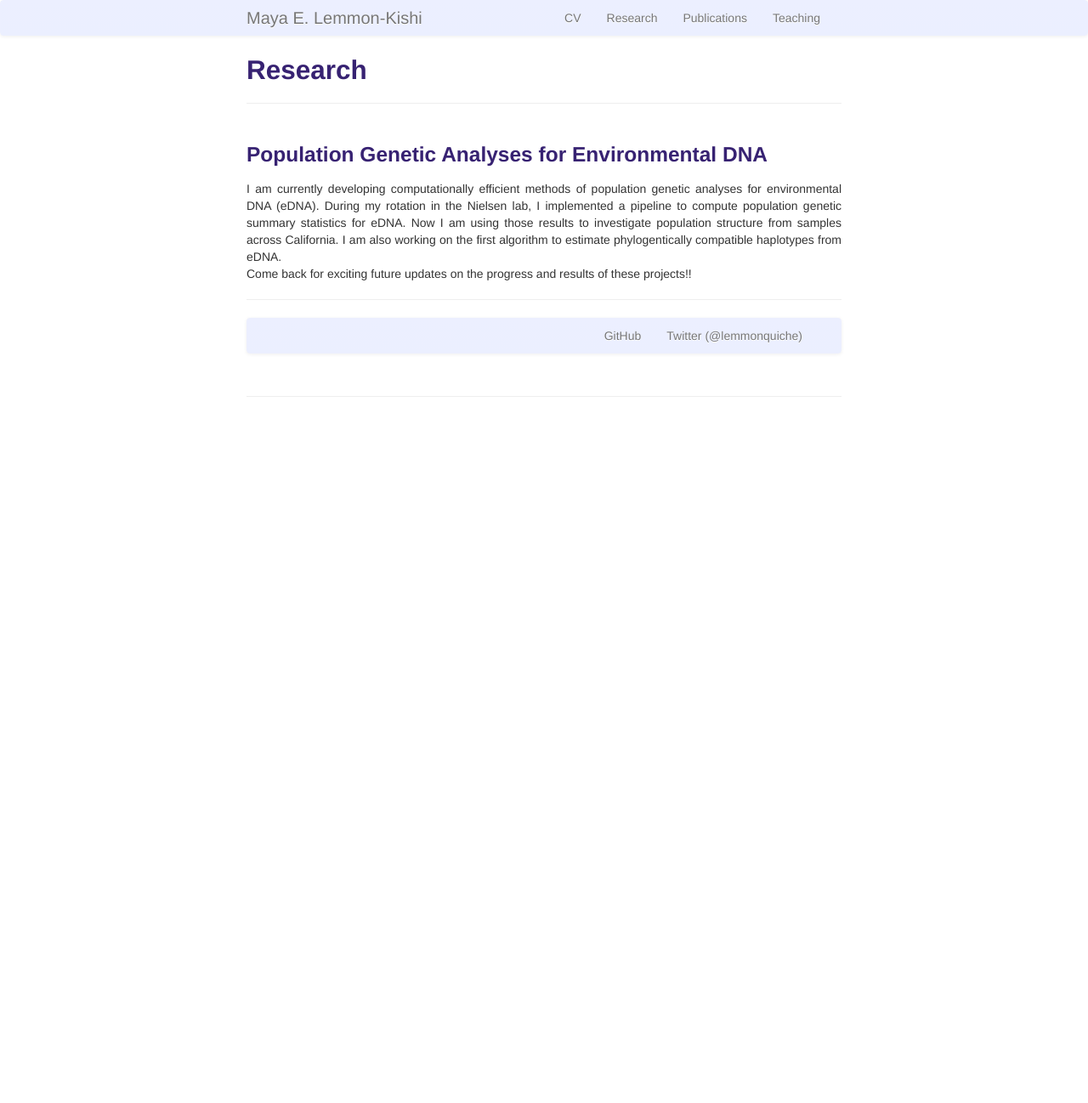
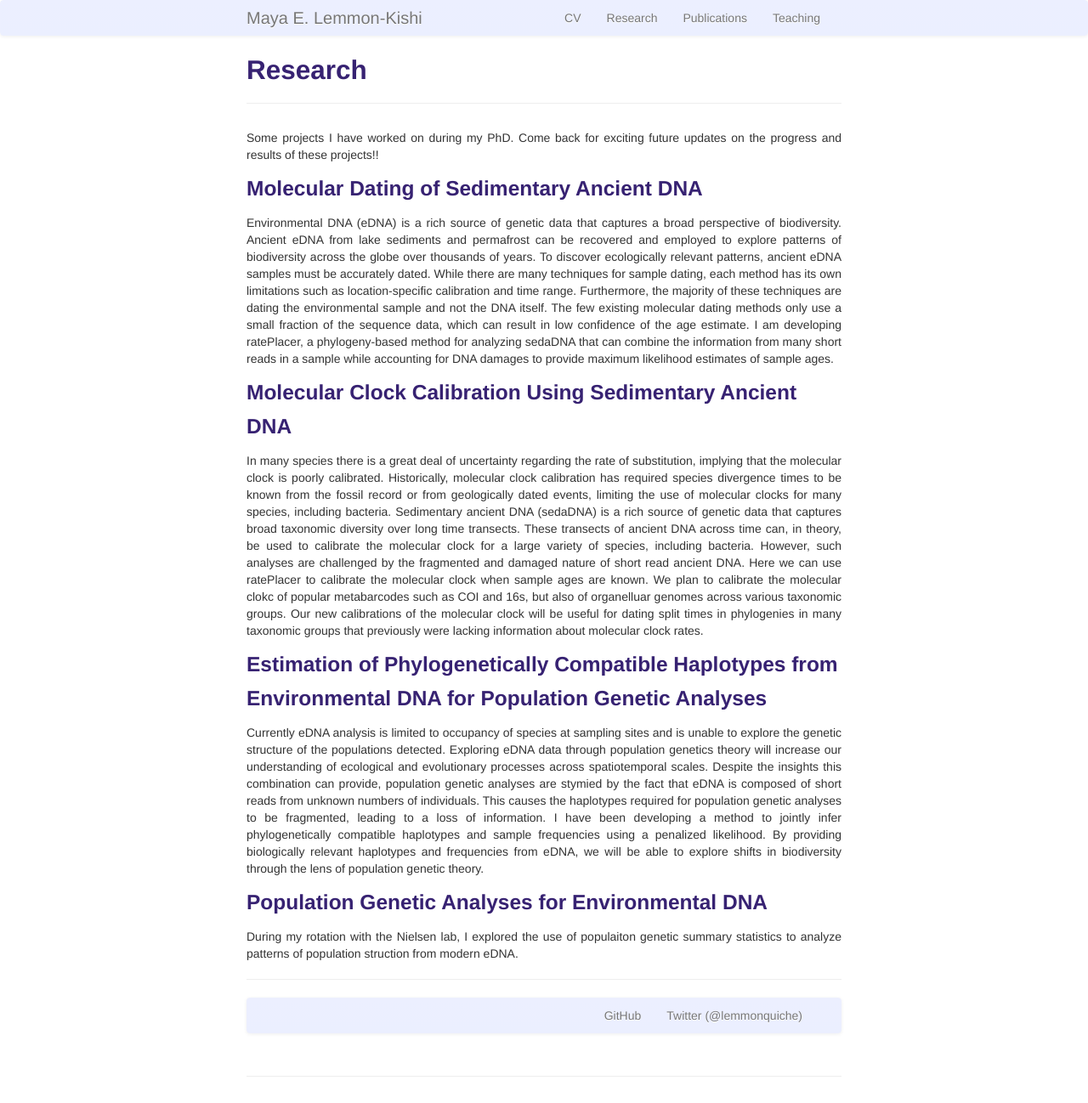
Before and after one commit to lemmonquiche/lemmonquiche.github.io, a Jekyll site: the page built from pages/research.md, in a window 1280 px wide. Shown: the whole page at 85% size. Built offline with Jekyll 4.4.1, drawn with Linux system fonts in a browser that asks for light colours; before the commit the page ends 900 px from its top, so only the background shows below that.

Commit message:
Update research

```diff
--- a/pages/research.md
+++ b/pages/research.md
@@ -4,11 +4,23 @@ title: Research
 description: Maya Lemmon-Kishi | Research
 ---
 
+<div style="text-align: justify">Some projects I have worked on during my PhD. Come back for exciting future updates on the progress and results of these projects!!</div>
+
+### Molecular Dating of Sedimentary Ancient DNA
+
+<div style="text-align: justify">Environmental DNA (eDNA) is a rich source of genetic data that captures a broad perspective of biodiversity. Ancient eDNA from lake sediments and permafrost can be recovered and employed to explore patterns of biodiversity across the globe over thousands of years. To discover ecologically relevant patterns, ancient eDNA samples must be accurately dated. While there are many techniques for sample dating, each method has its own limitations such as location-specific calibration and time range. Furthermore, the majority of these techniques are dating the environmental sample and not the DNA itself. The few existing molecular dating methods only use a small fraction of the sequence data, which can result in low confidence of the age estimate. I am developing ratePlacer, a phylogeny-based method for analyzing sedaDNA that can combine the information from many short reads in a sample while accounting for DNA damages to provide maximum likelihood estimates of sample ages.</div>
+
+### Molecular Clock Calibration Using Sedimentary Ancient DNA
+
+<div style="text-align: justify">In many species there is a great deal of uncertainty regarding the rate of substitution, implying that the molecular clock is poorly calibrated. Historically, molecular clock calibration has required species divergence times to be known from the fossil record or from geologically dated events, limiting the use of molecular clocks for many species, including bacteria. Sedimentary ancient DNA (sedaDNA) is a rich source of genetic data that captures broad taxonomic diversity over long time transects. These transects of ancient DNA across time can, in theory, be used to calibrate the molecular clock for a large variety of species, including bacteria. However, such analyses are challenged by the fragmented and damaged nature of short read ancient DNA. Here we can use ratePlacer to calibrate the molecular clock when sample ages are known. We plan to calibrate the molecular clokc of popular metabarcodes such as COI and 16s, but also of organelluar genomes across various taxonomic groups. Our new calibrations of the molecular clock will be useful for dating split times in phylogenies in many taxonomic groups that previously were lacking information about molecular clock rates.</div>
+
+### Estimation of Phylogenetically Compatible Haplotypes from Environmental DNA for Population Genetic Analyses
+
+<div style="text-align: justify">Currently eDNA analysis is limited to occupancy of species at sampling sites and is unable to explore the genetic structure of the populations detected. Exploring  eDNA data through population genetics theory will increase our understanding of ecological and evolutionary processes across spatiotemporal scales. Despite the insights this combination can provide, population genetic analyses are stymied by the fact that eDNA is composed of short reads from unknown numbers of individuals. This causes the haplotypes required for population genetic analyses to be fragmented, leading to a loss of information. I have been developing a method to jointly infer phylogenetically compatible haplotypes and sample frequencies using a penalized likelihood. By providing biologically relevant haplotypes and frequencies from eDNA, we will be able to explore shifts in biodiversity through the lens of population genetic theory.</div>
+
 ### Population Genetic Analyses for Environmental DNA
 
-<div style="text-align: justify">I am currently developing computationally efficient methods of population genetic analyses for environmental DNA (eDNA). During my rotation in the Nielsen lab, I implemented a pipeline to compute population genetic summary statistics for eDNA. Now I am using those results to investigate population structure from samples across California. I am also working on the first algorithm to estimate phylogentically compatible haplotypes from eDNA.</div>
-
-<div style="text-align: justify">Come back for exciting future updates on the progress and results of these projects!!</div>
+<div style="text-align: justify">During my rotation with the Nielsen lab, I explored the use of populaiton genetic summary statistics to analyze patterns of population struction from modern eDNA.</div>
 
 ---
 
```
